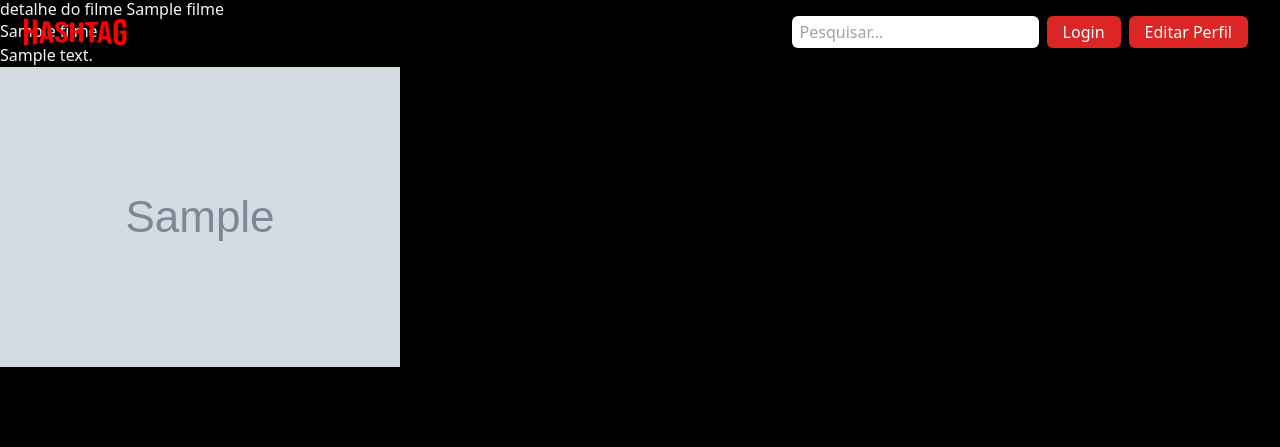
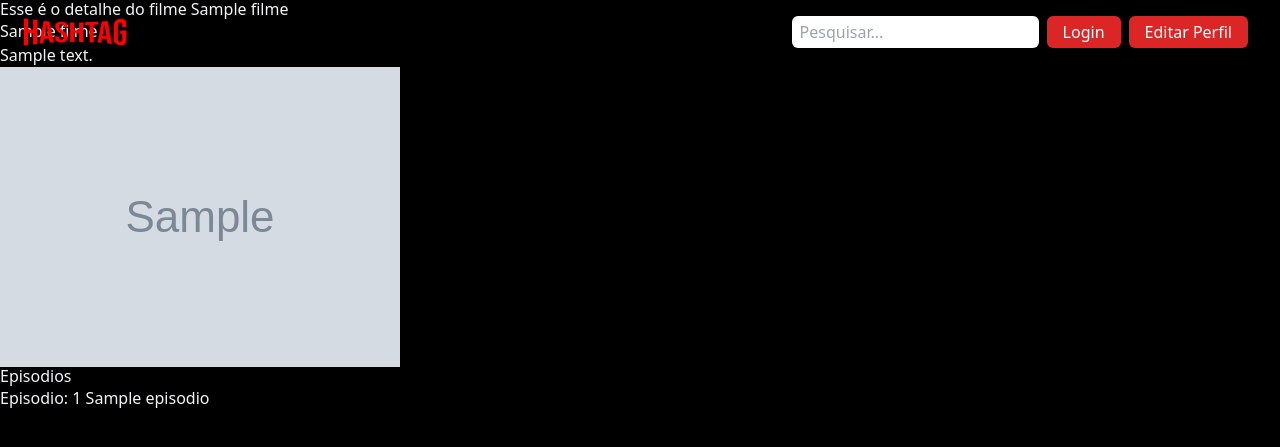
Before and after one commit to devthayron/hashflix, a Django app: page /filmes/1/ in a window 1280 px wide. Shown: the top 447 px of the page. Run offline with Django 5.2, Linux system fonts and the light colour scheme; tables that the repository leaves empty hold one stand-in row (values such as "Sample post"); grey boxes marked "Sample" are stand-in pictures; some libraries are stand-ins or nearby versions.

Commit message:
Listando os epidodios no detail.html

```diff
--- a/filme/templates/filmes/detail.html
+++ b/filme/templates/filmes/detail.html
@@ -5,9 +5,16 @@
 {% endblock  %}
 
 {% block content %}
-<h1>detalhe do filme {{ filme.titulo }}</h1>
+<h1>Esse é o detalhe do filme {{ filme.titulo }}</h1>
 
     <p>{{ filme }}</p>
     <p>{{ filme.descricao }}</p>
-    <img src="{{ filme.thumb.url }}" alt=""></img>
+    <img src="{{ filme.thumb.url }}" alt="imagem de {{ filme }}">
+
+    <h2>Episodios</h2>
+    {% for episodio in filme.episodios.all %}
+    <a href="{{ episodio.video }}">
+        <p>Episodio: {{ forloop.counter }} {{ episodio.titulo }}</p>
+        </a>
+    {% endfor %}
 {% endblock  %}
```
